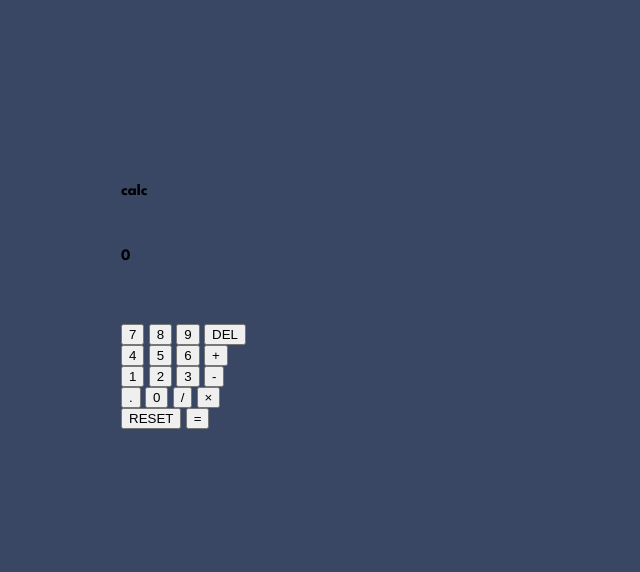
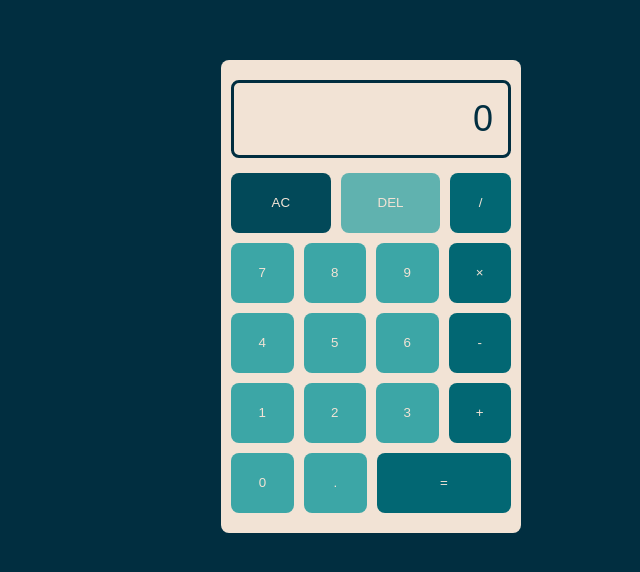
Before and after one commit to AbdulrahmanMAbdulltif/Js_assignmentp2, a plain HTML site: page index.html in a window 1280 px wide. Shown: the part 104-676 px from the top of the page, without its empty margins (269-909 px from the left). Drawn offline with Linux system fonts and the light colour scheme.

Commit message:
Adding CSS file

```diff
--- a/index.css
+++ b/index.css
@@ -1,5 +1,3 @@
-@import url('https://fonts.googleapis.com/css2?family=League+Spartan:wght@700&display=swap');
-
 *,
 *::before,
 *::after {
@@ -9,22 +7,36 @@
 html,
 body {
   margin: 0;
+  padding: 0;
+  height: 100%;
+}
+
+:root {
+  --background-color: #012e40;
+  --number-color: #3ca6a6;
+  --operator-color: #026773;
+  --text-color: #f2e3d5;
+  --extra-bt-color: #024959;
 }
 
 main {
   display: flex;
   justify-content: center;
   align-items: center;
-    margin: 0 auto;
-    padding: 40px 20px 20px;
-    background-color: hsl(222, 26%, 31%);
-    font-family: 'League Spartan', sans-serif;
-    min-height: 100vh;
+  background-color: var(--background-color);
+  font-family: "League Spartan", sans-serif;
+  height: 100%;
 }
 
 .container {
-    max-width: 500px;
-    flex-basis: 500px;
+  width: 300px;
+  display: flex;
+  flex-direction: column;
+  justify-content: center;
+  align-items: center;
+  background-color: var(--text-color);
+  padding: 20px 10px;
+  border-radius: 8px;
 }
 
 .header {
@@ -33,9 +45,72 @@ main {
   align-items: flex-start;
 }
 
+.calculator__screen {
+  padding: 15px;
+  margin-bottom: 15px;
+  text-align: right;
+  font-size: 36px;
+  border: 3px solid var(--background-color);
+  border-radius: 8px;
+  width: 100%;
+  color: var(--background-color);
+}
 
+.calculator__keypad {
+  display: flex;
+  flex-direction: column;
+  justify-content: space-between;
+  width: 100%;
+  gap: 10px;
+}
 
-@media screen and (min-width: 700px) {
+button {
+  border: none;
+  border-radius: 8px;
+}
+
+.numbers-section {
+  display: flex;
+  justify-content: space-between;
+  width: 100%;
+  gap: 10px;
+}
+
+.numbers-section .btn__equal {
+  flex: 2.4;
+}
+
+.num {
+  background: var(--number-color);
+  color: var(--text-color);
+  height: 60px;
+  flex: 1;
+}
+
+.operator {
+  background: var(--operator-color);
+  color: var(--text-color);
+  height: 60px;
+  flex: 1;
+}
+
+.btn__delete,
+.btn__reset {
+  flex: 1.8;
+}
+
+.btn__reset {
+  background-color: var(--extra-bt-color);
+  color: var(--text-color);
+}
+
+.btn__delete {
+  background-color: var(--number-color);
+  opacity: 0.8;
+  color: var(--text-color);
+}
+
+@media screen and (max-width: 700px) {
   .header {
     margin-bottom: 20px;
   }
--- a/index.html
+++ b/index.html
@@ -15,42 +15,39 @@
 <body>
   <main>
     <div class="container">
-            <div class="header">
-                <div class="header__left">calc</div>
+      <section class="calculator__screen">0</section>
+
+      <section class="calculator__keypad">
+        <div class="numbers-section">
+          <button class="btn__reset">AC</button>
+          <button class="btn__delete">DEL</button>
+          <button class=" operator">/</button>
         </div>
-
-            <div class="calculator__screen">0</div>
-
-            <div class="calculator__keypad">
-                <div>
+        <div class="numbers-section">
           <button class=" num">7</button>
           <button class=" num">8</button>
           <button class=" num">9</button>
-                    <button class="btn__delete">DEL</button>
+          <button class=" operator">&#215;</button>
         </div>
-                <div>
+        <div class="numbers-section">
           <button class=" num">4</button>
           <button class=" num">5</button>
           <button class=" num">6</button>
-                    <button class=" operator">+</button>
+          <button class=" operator">-</button>
         </div>
-                <div>
+        <div class="numbers-section">
           <button class=" num">1</button>
           <button class=" num">2</button>
           <button class=" num">3</button>
-                    <button class=" operator">-</button>
+          <button class=" operator">+</button>
         </div>
-                <div>
-                    <button class=" num">.</button>
+        <div class="numbers-section">
           <button class=" num">0</button>
-                    <button class=" operator">/</button>
-                    <button class=" operator">&#215;</button>
-                </div>
-                <div>
-                    <button class="btn__reset">RESET</button>
+          <button class=" num dot">.</button>
           <button class="btn__equal operator">=</button>
         </div>
-            </div>
+
+      </section>
     </div>
   </main>
 </body>
```
Lines whose indentation alone changed are shown as unchanged.
